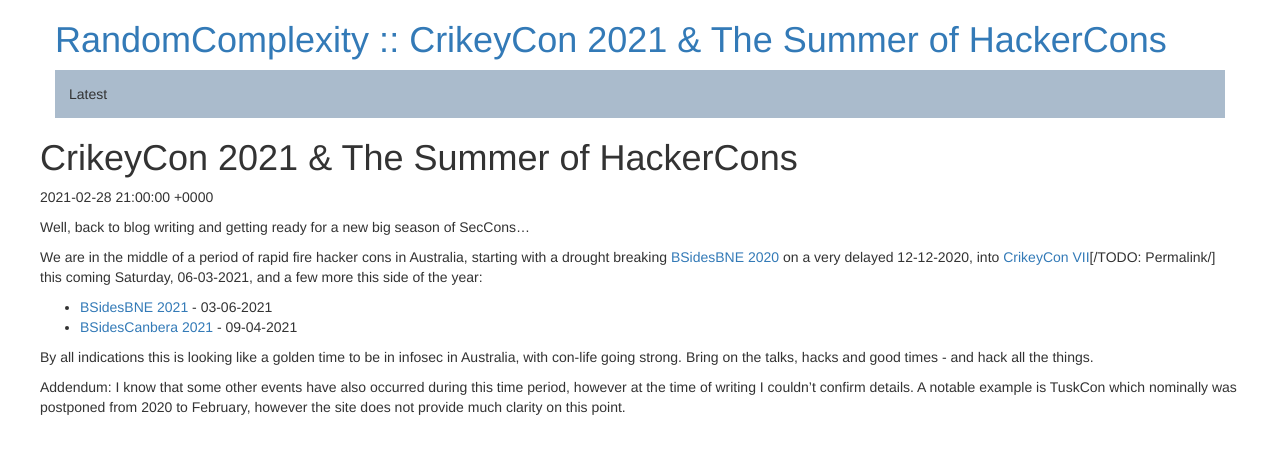
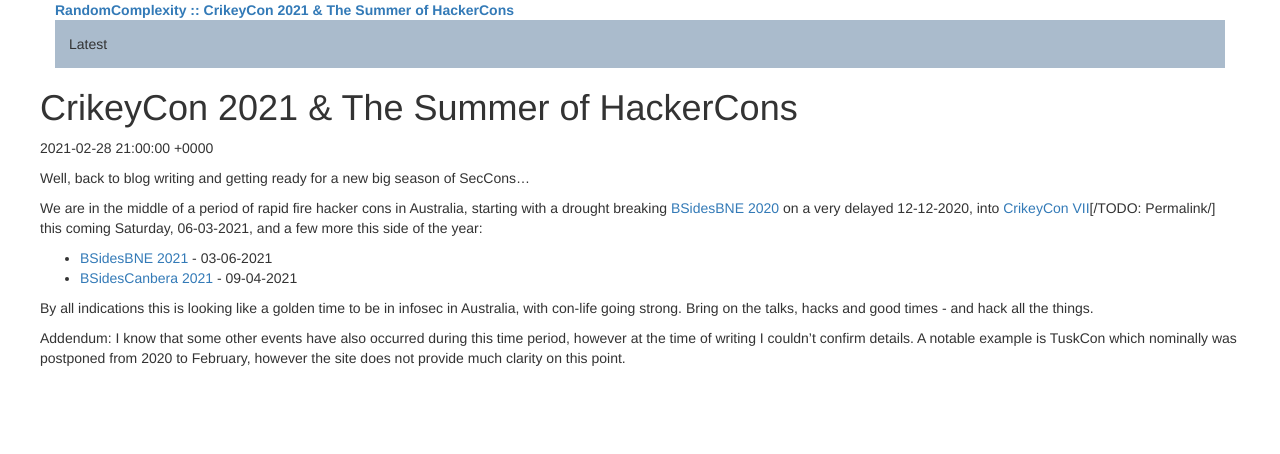
Before and after one commit to aussieklutz/aussieklutz.github.io, a Jekyll site: the page built from _posts/2021-03-01-the-summer-of-hackercons.markdown, in a window 1280 px wide. Shown: the top 454 px of the page. Built offline with Jekyll 4.4.1, drawn with Linux system fonts in a browser that asks for light colours.

Commit message:
Adjusting Theme

```diff
--- a/_includes/header.html
+++ b/_includes/header.html
@@ -1,7 +1,7 @@
 <header class="site-header container" role="banner">
     <div class="row">
         <div class="col">
-            <h1><a class="site-title" rel="author" href="{{ site.url }}">{{ site.title }}{%- if page.title  -%}&nbsp;::&nbsp;{{ page.title }}{%- endif -%}</a></h1>
+            <strong><a class="site-title" rel="author" href="{{ site.url }}">{{ site.title }}{%- if page.title  -%}&nbsp;::&nbsp;{{ page.title }}{%- endif -%}</a></strong>
         </div>
         <div class="col">
             <nav class="main_menu">
```
